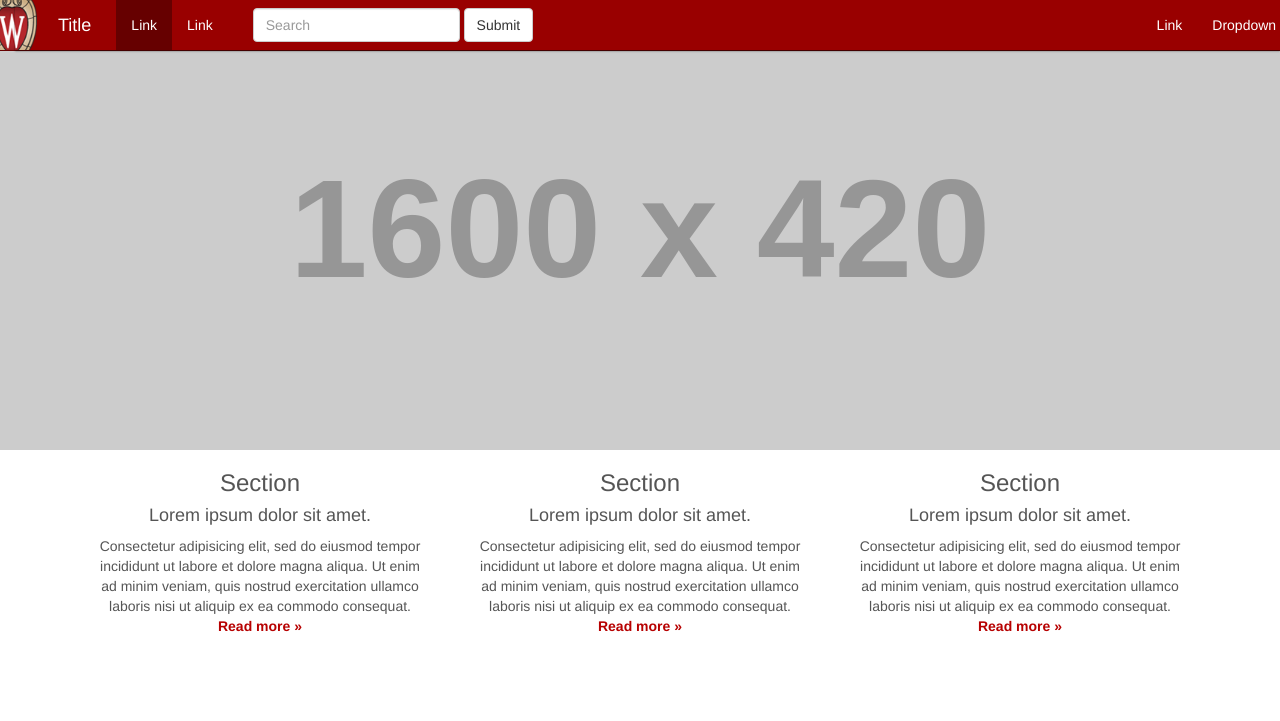
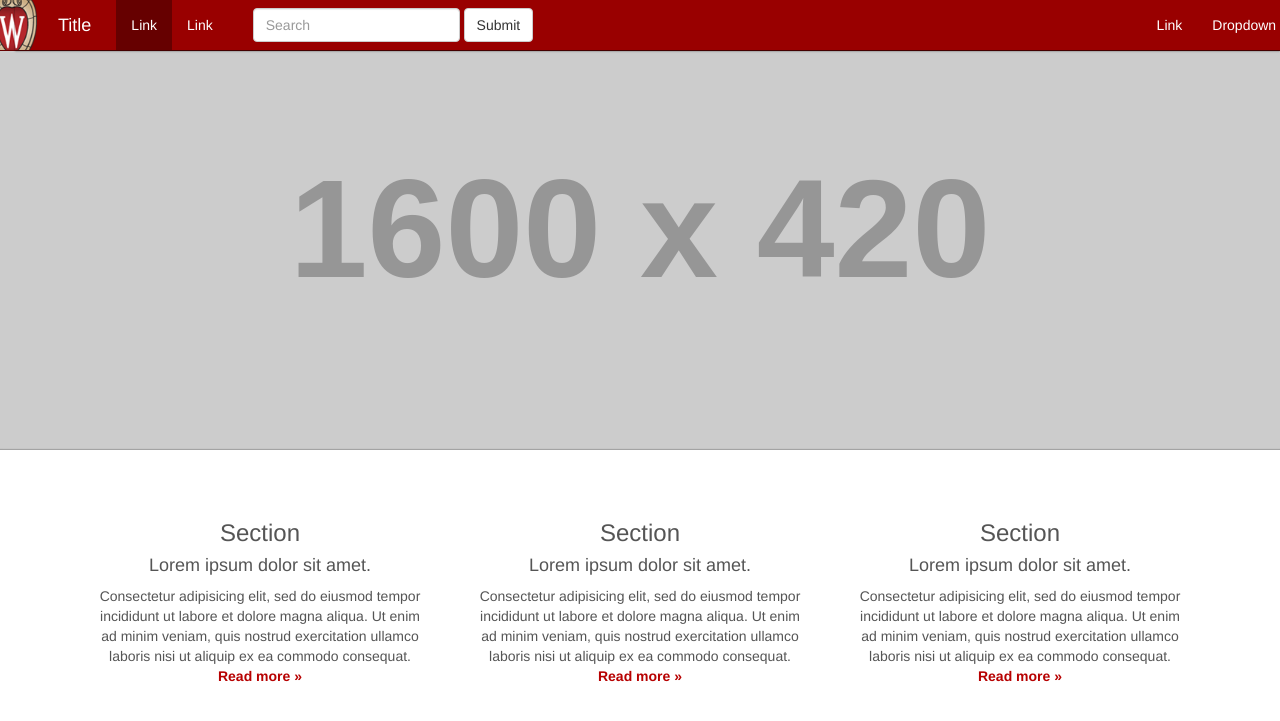
Before and after one commit to UWMadisonUcomm/uw-ui-toolkit, a Jekyll site: the page examples/top-fixed-navbar/index.html, which Jekyll copies as it is, in a window 1280 px wide. Shown: the top 721 px of the page. Built offline with Jekyll 4.4.1, drawn with Linux system fonts in a browser that asks for light colours; nearby versions of some CDN libraries; Markdown is read by kramdown in place of the engine named in the settings.

Commit message:
Re #19: Adjust #marketing padding and box-shadow

```diff
--- a/examples/top-fixed-navbar/index.html
+++ b/examples/top-fixed-navbar/index.html
@@ -20,11 +20,13 @@
       <style type="text/css">
         #billboard {
           min-height:400px;
-          background: url('http://placehold.it/1600x420/ddd/bbb&text=image here') no-repeat center -20px;
+          background: url('http://placehold.it/1600x420/ddd/bbb&text=image here') repeat-x center -20px;
           margin-top:50px;
         }
-        #content {
-          padding-top: 60px;
+        #marketing {
+          padding-top: 50px;
+          padding-bottom: 50px;
+          box-shadow: 0 -1px 1px rgba(0, 0, 0, 0.2);
         }
         .section {
           padding-bottom:24px;
```
